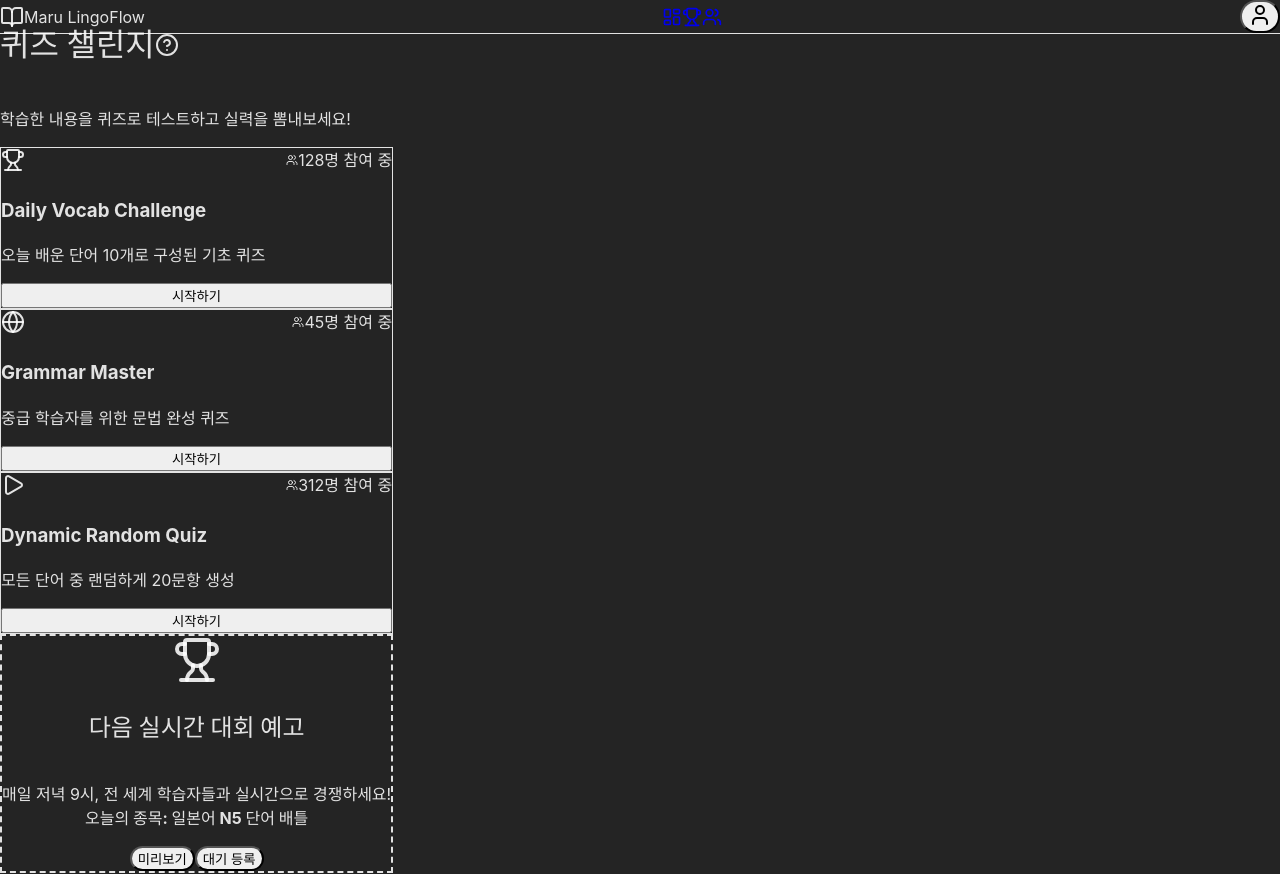
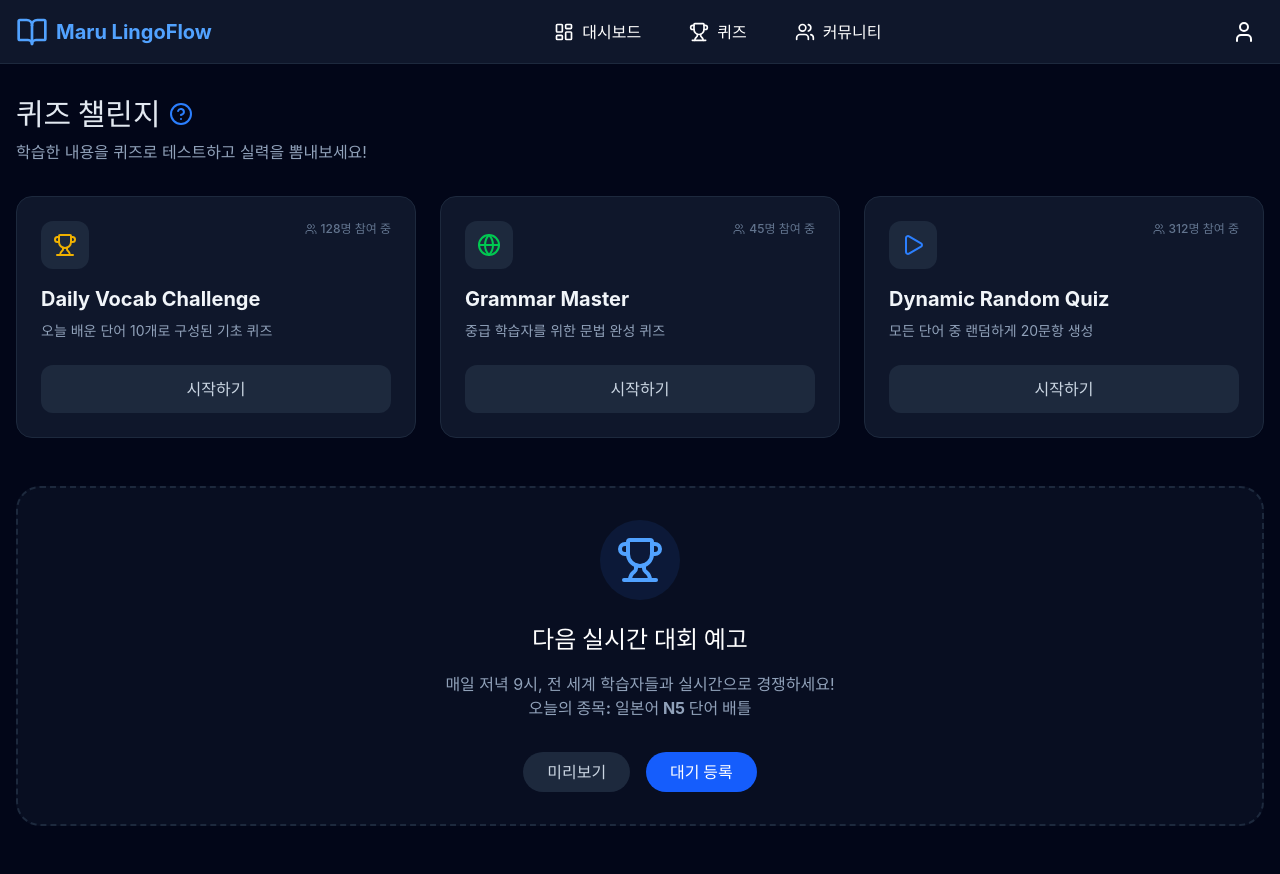
Before and after one commit to dirmich/marulingoflow, a React app in the folder frontend/: page /quiz in a window 1280 px wide. Built offline with nearby package versions, Linux system fonts and the light colour scheme; no server answers; the HTML template or start-up script is replaced by a standard one.

Commit message:
Tailwind CSS v4 마이그레이션 및 레이아웃 수정 (@tailwindcss/vite 추가 및 index.css 정리)

```diff
--- a/frontend/package.json
+++ b/frontend/package.json
@@ -20,6 +20,7 @@
   },
   "devDependencies": {
     "@eslint/js": "^9.39.1",
+    "@tailwindcss/vite": "^4.1.18",
     "@types/node": "^24.10.1",
     "@types/react": "^19.2.5",
     "@types/react-dom": "^19.2.3",
--- a/frontend/src/index.css
+++ b/frontend/src/index.css
@@ -1,6 +1,4 @@
-@tailwind base;
-@tailwind components;
-@tailwind utilities;
+@import "tailwindcss";
 
 :root {
   font-family: Inter, system-ui, Avenir, Helvetica, Arial, sans-serif;
@@ -9,7 +7,7 @@
 
   color-scheme: light dark;
   color: rgba(255, 255, 255, 0.87);
-  background-color: #242424;
+  background-color: #020617; /* slate-950 */
 
   font-synthesis: none;
   text-rendering: optimizeLegibility;
@@ -19,8 +17,6 @@
 
 body {
   margin: 0;
-  display: flex;
-  place-items: center;
   min-width: 320px;
   min-height: 100vh;
 }
--- a/frontend/vite.config.ts
+++ b/frontend/vite.config.ts
@@ -1,9 +1,13 @@
 import { defineConfig } from 'vite'
 import react from '@vitejs/plugin-react'
+import tailwindcss from '@tailwindcss/vite'
 
 // https://vite.dev/config/
 export default defineConfig({
-  plugins: [react()],
+  plugins: [
+    react(),
+    tailwindcss(),
+  ],
   server: {
     port: 3000,
   },
```
Also changed, not shown: 1 other file (tests, documents, lock files or other folders).
